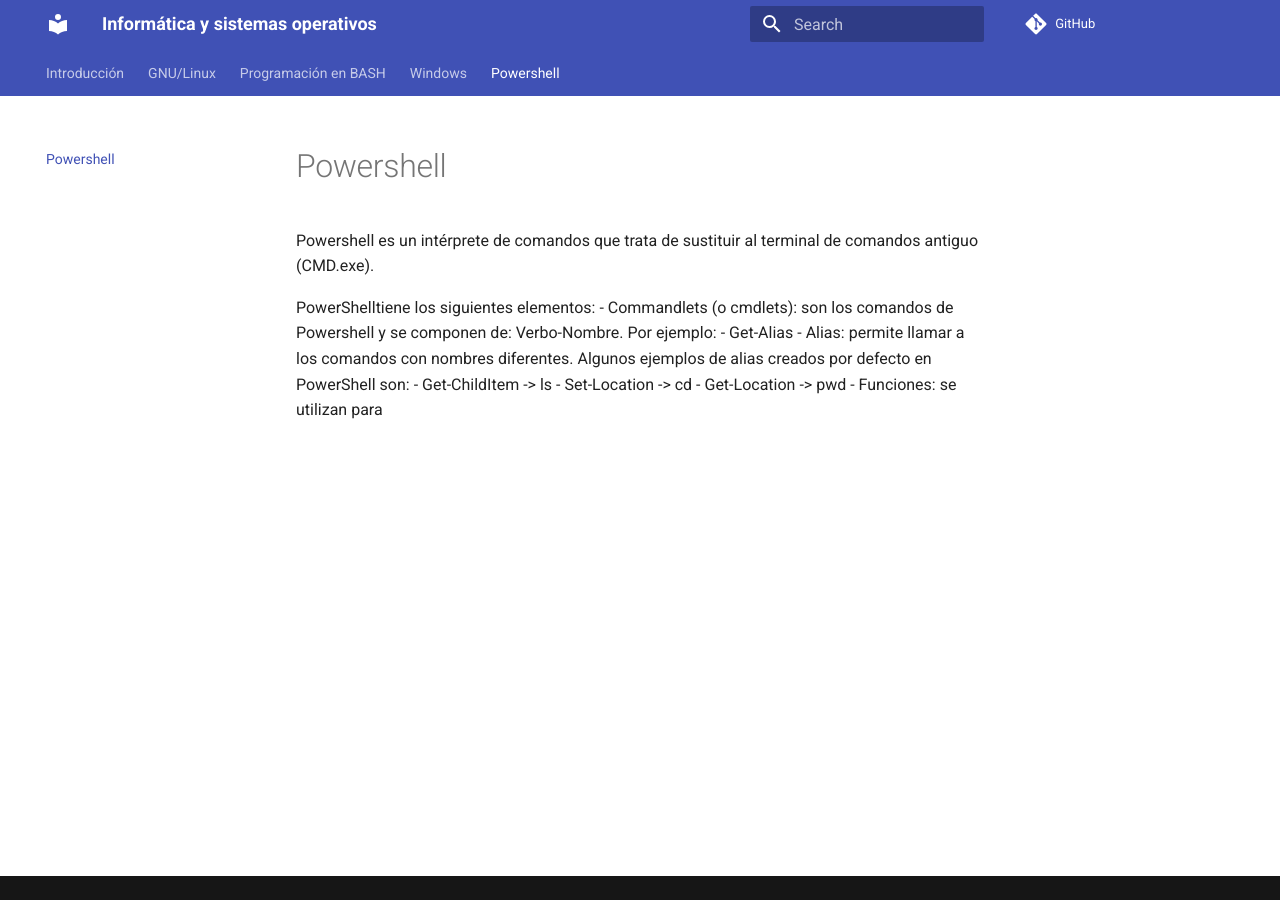
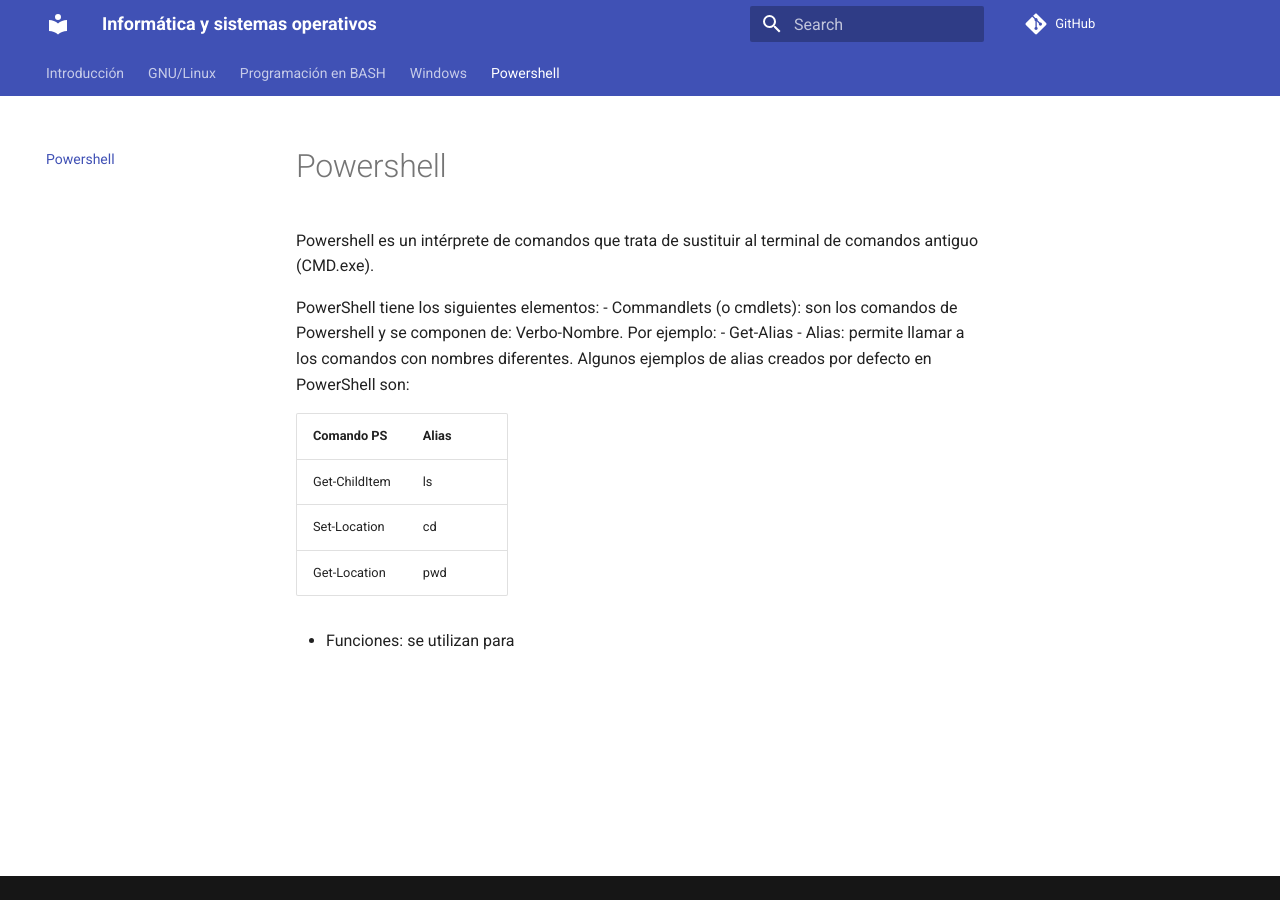
Before and after one commit to mnceleiro/informatica, an MkDocs documentation site: the page built from docs/windows/powershell.md, in a window 1280 px wide. Built offline with MkDocs 1.6.1 and Material for MkDocs 9.7.7, drawn with Linux system fonts in a browser that asks for light colours; comment, search, counter and statistics services are not loaded.

Commit message:
Formato tablas ps

```diff
--- a/docs/windows/powershell.md
+++ b/docs/windows/powershell.md
@@ -1,10 +1,14 @@
 Powershell es un intérprete de comandos que trata de sustituir al terminal de comandos antiguo (CMD.exe).
 
-PowerShelltiene los siguientes elementos:
+PowerShell tiene los siguientes elementos:
 - Commandlets (o cmdlets): son los comandos de Powershell y se componen de: Verbo-Nombre. Por ejemplo:
   - Get-Alias
 - Alias: permite llamar a los comandos con nombres diferentes. Algunos ejemplos de alias creados por defecto en PowerShell son:
-  - Get-ChildItem -> ls
-  - Set-Location -> cd
-  - Get-Location -> pwd
+
+| Comando PS | Alias |
+| ---------- | ----- |
+| Get-ChildItem | ls |
+| Set-Location | cd  |
+| Get-Location | pwd |
+
 - Funciones: se utilizan para
```
